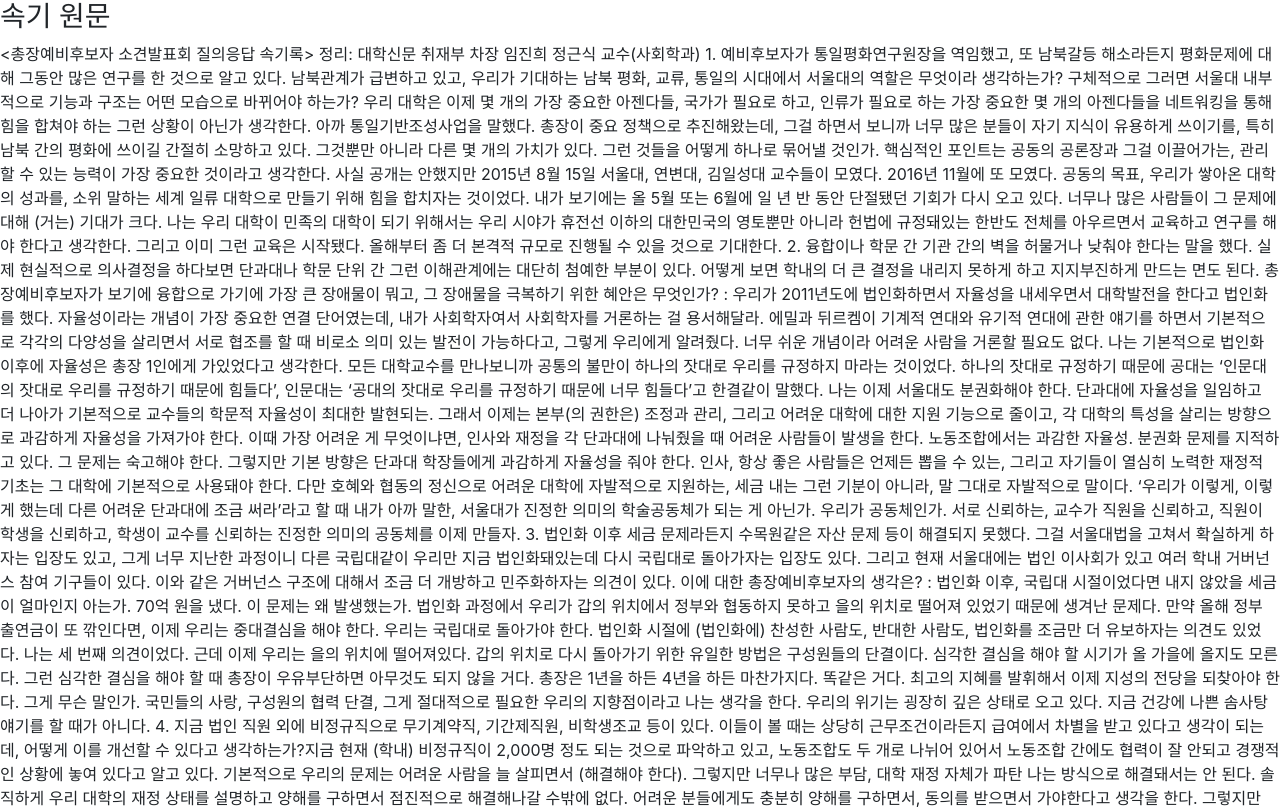
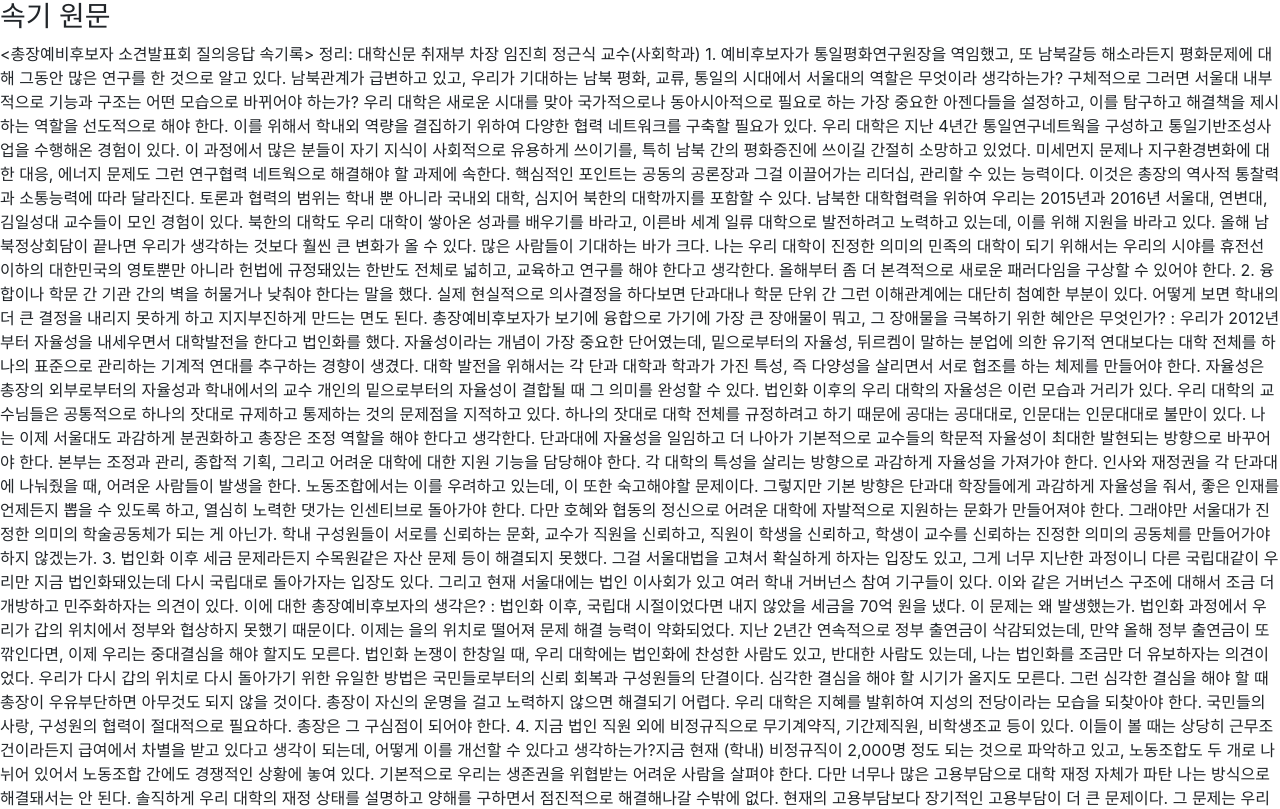
Before and after one commit to jinny7545/jinny7545.github.io, a plain HTML site: page index.html in a window 1280 px wide. Shown: the top 809 px of the page. Drawn offline with nearby package versions, Linux system fonts and the light colour scheme.

Commit message:
총장수정

```diff
--- a/index.html
+++ b/index.html
@@ -24,34 +24,40 @@
 정근식 교수(사회학과)
 
 1. 예비후보자가 통일평화연구원장을 역임했고, 또 남북갈등 해소라든지 평화문제에 대해 그동안 많은 연구를 한 것으로 알고 있다. 남북관계가 급변하고 있고, 우리가 기대하는 남북 평화, 교류, 통일의 시대에서 서울대의 역할은 무엇이라 생각하는가? 구체적으로 그러면 서울대 내부적으로 기능과 구조는 어떤 모습으로 바뀌어야 하는가?
-  우리 대학은 이제 몇 개의 가장 중요한 아젠다들, 국가가 필요로 하고, 인류가 필요로 하는 가장 중요한 몇 개의 아젠다들을 네트워킹을 통해 힘을 합쳐야 하는 그런 상황이 아닌가 생각한다. 아까 통일기반조성사업을 말했다. 총장이 중요 정책으로 추진해왔는데, 그걸 하면서 보니까 너무 많은 분들이 자기 지식이 유용하게 쓰이기를, 특히 남북 간의 평화에 쓰이길 간절히 소망하고 있다. 그것뿐만 아니라 다른 몇 개의 가치가 있다. 그런 것들을 어떻게 하나로 묶어낼 것인가. 핵심적인 포인트는 공동의 공론장과 그걸 이끌어가는, 관리할 수 있는 능력이 가장 중요한 것이라고 생각한다. 사실 공개는 안했지만 2015년 8월 15일 서울대, 연변대, 김일성대 교수들이 모였다. 2016년 11월에 또 모였다. 공동의 목표, 우리가 쌓아온 대학의 성과를, 소위 말하는 세계 일류 대학으로 만들기 위해 힘을 합치자는 것이었다.
-  내가 보기에는 올 5월 또는 6월에 일 년 반 동안 단절됐던 기회가 다시 오고 있다. 너무나 많은 사람들이 그 문제에 대해 (거는) 기대가 크다. 나는 우리 대학이 민족의 대학이 되기 위해서는 우리 시야가 휴전선 이하의 대한민국의 영토뿐만 아니라 헌법에 규정돼있는 한반도 전체를 아우르면서 교육하고 연구를 해야 한다고 생각한다. 그리고 이미 그런 교육은 시작됐다. 올해부터 좀 더 본격적 규모로 진행될 수 있을 것으로 기대한다.
+우리 대학은 새로운 시대를 맞아 국가적으로나 동아시아적으로 필요로 하는 가장 중요한 아젠다들을 설정하고, 이를 탐구하고 해결책을 제시하는 역할을 선도적으로 해야 한다. 이를 위해서 학내외 역량을 결집하기 위하여 다양한 협력 네트워크를 구축할 필요가 있다. 우리 대학은 지난 4년간 통일연구네트웍을 구성하고 통일기반조성사업을 수행해온 경험이 있다. 이 과정에서 많은 분들이 자기 지식이 사회적으로 유용하게 쓰이기를, 특히 남북 간의 평화증진에 쓰이길 간절히 소망하고 있었다.
+미세먼지 문제나 지구환경변화에 대한 대응, 에너지 문제도 그런 연구협력 네트웍으로 해결해야 할 과제에 속한다. 핵심적인 포인트는 공동의 공론장과 그걸 이끌어가는 리더십, 관리할 수 있는 능력이다. 이것은 총장의 역사적 통찰력과 소통능력에 따라 달라진다.
+토론과 협력의 범위는 학내 뿐 아니라 국내외 대학, 심지어 북한의 대학까지를 포함할 수 있다. 남북한 대학협력을 위하여 우리는 2015년과 2016년 서울대, 연변대, 김일성대 교수들이 모인 경험이 있다. 북한의 대학도 우리 대학이 쌓아온 성과를 배우기를 바라고, 이른바 세계 일류 대학으로 발전하려고 노력하고 있는데, 이를 위해 지원을 바라고 있다.
+올해 남북정상회담이 끝나면 우리가 생각하는 것보다 훨씬 큰 변화가 올 수 있다. 많은 사람들이 기대하는 바가 크다. 나는 우리 대학이 진정한 의미의 민족의 대학이 되기 위해서는 우리의 시야를 휴전선 이하의 대한민국의 영토뿐만 아니라 헌법에 규정돼있는 한반도 전체로 넓히고, 교육하고 연구를 해야 한다고 생각한다. 올해부터 좀 더 본격적으로 새로운 패러다임을 구상할 수 있어야 한다.
 
 2. 융합이나 학문 간 기관 간의 벽을 허물거나 낮춰야 한다는 말을 했다. 실제 현실적으로 의사결정을 하다보면 단과대나 학문 단위 간 그런 이해관계에는 대단히 첨예한 부분이 있다. 어떻게 보면 학내의 더 큰 결정을 내리지 못하게 하고 지지부진하게 만드는 면도 된다. 총장예비후보자가 보기에 융합으로 가기에 가장 큰 장애물이 뭐고, 그 장애물을 극복하기 위한 혜안은 무엇인가?
-  : 우리가 2011년도에 법인화하면서 자율성을 내세우면서 대학발전을 한다고 법인화를 했다. 자율성이라는 개념이 가장 중요한 연결 단어였는데, 내가 사회학자여서 사회학자를 거론하는 걸 용서해달라. 에밀과 뒤르켐이 기계적 연대와 유기적 연대에 관한 얘기를 하면서 기본적으로 각각의 다양성을 살리면서 서로 협조를 할 때 비로소 의미 있는 발전이 가능하다고, 그렇게 우리에게 알려줬다. 너무 쉬운 개념이라 어려운 사람을 거론할 필요도 없다. 나는 기본적으로 법인화 이후에 자율성은 총장 1인에게 가있었다고 생각한다. 모든 대학교수를 만나보니까 공통의 불만이 하나의 잣대로 우리를 규정하지 마라는 것이었다. 하나의 잣대로 규정하기 때문에 공대는 ‘인문대의 잣대로 우리를 규정하기 때문에 힘들다’, 인문대는 ‘공대의 잣대로 우리를 규정하기 때문에 너무 힘들다’고 한결같이 말했다.
-  나는 이제 서울대도 분권화해야 한다. 단과대에 자율성을 일임하고 더 나아가 기본적으로 교수들의 학문적 자율성이 최대한 발현되는. 그래서 이제는 본부(의 권한은) 조정과 관리, 그리고 어려운 대학에 대한 지원 기능으로 줄이고, 각 대학의 특성을 살리는 방향으로 과감하게 자율성을 가져가야 한다. 이때 가장 어려운 게 무엇이냐면, 인사와 재정을 각 단과대에 나눠줬을 때 어려운 사람들이 발생을 한다. 노동조합에서는 과감한 자율성. 분권화 문제를 지적하고 있다. 그 문제는 숙고해야 한다. 그렇지만 기본 방향은 단과대 학장들에게 과감하게 자율성을 줘야 한다. 인사, 항상 좋은 사람들은 언제든 뽑을 수 있는, 그리고 자기들이 열심히 노력한 재정적 기초는 그 대학에 기본적으로 사용돼야 한다. 다만 호혜와 협동의 정신으로 어려운 대학에 자발적으로 지원하는, 세금 내는 그런 기분이 아니라, 말 그대로 자발적으로 말이다. ‘우리가 이렇게, 이렇게 했는데 다른 어려운 단과대에 조금 써라’라고 할 때 내가 아까 말한, 서울대가 진정한 의미의 학술공동체가 되는 게 아닌가. 우리가 공동체인가. 서로 신뢰하는, 교수가 직원을 신뢰하고, 직원이 학생을 신뢰하고, 학생이 교수를 신뢰하는 진정한 의미의 공동체를 이제 만들자.
+: 우리가 2012년부터 자율성을 내세우면서 대학발전을 한다고 법인화를 했다. 자율성이라는 개념이 가장 중요한 단어였는데, 밑으로부터의 자율성, 뒤르켐이 말하는 분업에 의한 유기적 연대보다는 대학 전체를 하나의 표준으로 관리하는 기계적 연대를 추구하는 경향이 생겼다. 대학 발전을 위해서는 각 단과 대학과 학과가 가진 특성, 즉 다양성을 살리면서 서로 협조를 하는 체제를 만들어야 한다.
+자율성은 총장의 외부로부터의 자율성과 학내에서의 교수 개인의 밑으로부터의 자율성이 결합될 때 그 의미를 완성할 수 있다. 법인화 이후의 우리 대학의 자율성은 이런 모습과 거리가 있다. 우리 대학의 교수님들은 공통적으로 하나의 잣대로 규제하고 통제하는 것의 문제점을 지적하고 있다. 하나의 잣대로 대학 전체를 규정하려고 하기 때문에 공대는 공대대로, 인문대는 인문대대로 불만이 있다.
+나는 이제 서울대도 과감하게 분권화하고 총장은 조정 역할을 해야 한다고 생각한다. 단과대에 자율성을 일임하고 더 나아가 기본적으로 교수들의 학문적 자율성이 최대한 발현되는 방향으로 바꾸어야 한다. 본부는 조정과 관리, 종합적 기획, 그리고 어려운 대학에 대한 지원 기능을 담당해야 한다. 각 대학의 특성을 살리는 방향으로 과감하게 자율성을 가져가야 한다. 인사와 재정권을 각 단과대에 나눠줬을 때, 어려운 사람들이 발생을 한다. 노동조합에서는 이를 우려하고 있는데, 이 또한 숙고해야할 문제이다. 그렇지만 기본 방향은 단과대 학장들에게 과감하게 자율성을 줘서, 좋은 인재를 언제든지 뽑을 수 있도록 하고, 열심히 노력한 댓가는 인센티브로 돌아가야 한다. 다만 호혜와 협동의 정신으로 어려운 대학에 자발적으로 지원하는 문화가 만들어져야 한다. 그래야만 서울대가 진정한 의미의 학술공동체가 되는 게 아닌가. 학내 구성원들이 서로를 신뢰하는 문화, 교수가 직원을 신뢰하고, 직원이 학생을 신뢰하고, 학생이 교수를 신뢰하는 진정한 의미의 공동체를 만들어가야 하지 않겠는가.
 
 3. 법인화 이후 세금 문제라든지 수목원같은 자산 문제 등이 해결되지 못했다. 그걸 서울대법을 고쳐서 확실하게 하자는 입장도 있고, 그게 너무 지난한 과정이니 다른 국립대같이 우리만 지금 법인화돼있는데 다시 국립대로 돌아가자는 입장도 있다. 그리고 현재 서울대에는 법인 이사회가 있고 여러 학내 거버넌스 참여 기구들이 있다. 이와 같은 거버넌스 구조에 대해서 조금 더 개방하고 민주화하자는 의견이 있다. 이에 대한 총장예비후보자의 생각은?
-  : 법인화 이후, 국립대 시절이었다면 내지 않았을 세금이 얼마인지 아는가. 70억 원을 냈다. 이 문제는 왜 발생했는가. 법인화 과정에서 우리가 갑의 위치에서 정부와 협동하지 못하고 을의 위치로 떨어져 있었기 때문에 생겨난 문제다. 만약 올해 정부 출연금이 또 깎인다면, 이제 우리는 중대결심을 해야 한다. 우리는 국립대로 돌아가야 한다. 법인화 시절에 (법인화에) 찬성한 사람도, 반대한 사람도, 법인화를 조금만 더 유보하자는 의견도 있었다. 나는 세 번째 의견이었다. 근데 이제 우리는 을의 위치에 떨어져있다. 갑의 위치로 다시 돌아가기 위한 유일한 방법은 구성원들의 단결이다. 심각한 결심을 해야 할 시기가 올 가을에 올지도 모른다. 그런 심각한 결심을 해야 할 때 총장이 우유부단하면 아무것도 되지 않을 거다. 총장은 1년을 하든 4년을 하든 마찬가지다. 똑같은 거다. 최고의 지혜를 발휘해서 이제 지성의 전당을 되찾아야 한다. 그게 무슨 말인가. 국민들의 사랑, 구성원의 협력 단결, 그게 절대적으로 필요한 우리의 지향점이라고 나는 생각을 한다. 우리의 위기는 굉장히 깊은 상태로 오고 있다. 지금 건강에 나쁜 솜사탕 얘기를 할 때가 아니다.
+: 법인화 이후, 국립대 시절이었다면 내지 않았을 세금을 70억 원을 냈다. 이 문제는 왜 발생했는가. 법인화 과정에서 우리가 갑의 위치에서 정부와 협상하지 못했기 때문이다. 이제는 을의 위치로 떨어져 문제 해결 능력이 약화되었다. 지난 2년간 연속적으로 정부 출연금이 삭감되었는데, 만약 올해 정부 출연금이 또 깎인다면, 이제 우리는 중대결심을 해야 할지도 모른다. 법인화 논쟁이 한창일 때, 우리 대학에는 법인화에 찬성한 사람도 있고, 반대한 사람도 있는데, 나는 법인화를 조금만 더 유보하자는 의견이었다. 우리가 다시 갑의 위치로 다시 돌아가기 위한 유일한 방법은 국민들로부터의 신뢰 회복과 구성원들의 단결이다. 심각한 결심을 해야 할 시기가 올지도 모른다. 그런 심각한 결심을 해야 할 때 총장이 우유부단하면 아무것도 되지 않을 것이다. 총장이 자신의 운명을 걸고 노력하지 않으면 해결되기 어렵다. 우리 대학은 지혜를 발휘하여 지성의 전당이라는 모습을 되찾아야 한다. 국민들의 사랑, 구성원의 협력이 절대적으로 필요하다. 총장은 그 구심점이 되어야 한다.
 
-  4. 지금 법인 직원 외에 비정규직으로 무기계약직, 기간제직원, 비학생조교 등이 있다. 이들이 볼 때는 상당히 근무조건이라든지 급여에서 차별을 받고 있다고 생각이 되는데, 어떻게 이를 개선할 수 있다고 생각하는가?지금 현재 (학내) 비정규직이 2,000명 정도 되는 것으로 파악하고 있고, 노동조합도 두 개로 나뉘어 있어서 노동조합 간에도 협력이 잘 안되고 경쟁적인 상황에 놓여 있다고 알고 있다. 기본적으로 우리의 문제는 어려운 사람을 늘 살피면서 (해결해야 한다). 그렇지만 너무나 많은 부담, 대학 재정 자체가 파탄 나는 방식으로 해결돼서는 안 된다. 솔직하게 우리 대학의 재정 상태를 설명하고 양해를 구하면서 점진적으로 해결해나갈 수밖에 없다. 어려운 분들에게도 충분히 양해를 구하면서, 동의를 받으면서 가야한다고 생각을 한다. 그렇지만 지금 당장에 너무나 큰 그런 재정적 부담은 생기지 않는다. 이미 상당한 정도 각 단과대에서 고용된 사람들이 재원은 다 있기 때문이다. 문제는 일원화되고 완전히 정규직화 됐을 때에 (재정 부담이) 장기적일 것인가에 불안이 큰 거다. 그 문제는 우리가 좀 더 연구를 하고 장기적으로 또 토론을 해서 지혜롭게 풀어나가야 할 문제라고 생각한다.
+4. 지금 법인 직원 외에 비정규직으로 무기계약직, 기간제직원, 비학생조교 등이 있다. 이들이 볼 때는 상당히 근무조건이라든지 급여에서 차별을 받고 있다고 생각이 되는데, 어떻게 이를 개선할 수 있다고 생각하는가?지금 현재 (학내) 비정규직이 2,000명 정도 되는 것으로 파악하고 있고, 노동조합도 두 개로 나뉘어 있어서 노동조합 간에도 경쟁적인 상황에 놓여 있다. 기본적으로 우리는 생존권을 위협받는 어려운 사람을 살펴야 한다. 다만 너무나 많은 고용부담으로 대학 재정 자체가 파탄 나는 방식으로 해결돼서는 안 된다. 솔직하게 우리 대학의 재정 상태를 설명하고 양해를 구하면서 점진적으로 해결해나갈 수밖에 없다. 현재의 고용부담보다 장기적인 고용부담이 더 큰 문제이다. 그 문제는 우리가 좀 더 연구를 하고 장기적으로 또 토론을 해서 지혜롭게 풀어나가야 할 문제라고 생각한다.
 
 5. 연건캠퍼스가 상당히 과밀화됐고, 낙후된 문제가 심각하고, 연구공간도 부족하다. 그래서 간호대가 관악캠퍼스로 이전하는 것을 적극적으로 추진해왔다. 여기에 대해서 후보자는 어떤 의견인가.
-  엊그제 연건캠퍼스에서 그 문제에 대해서 충분히 토론을 했는데 관악캠퍼스 사람들도 그 문제에 대해 관심이 많은 것 같다. 1975년도에 종합화를 할 때 의대, 치대, 보건대학원, 간호대를 연건캠퍼스에 놓고 왔다. 그리고 바로 옆에 (있었던) 문리대 부지와 법대 부지는, 법대 부지는 도서관으로, 문리대 부지는 방송통신대학으로. 우리 선배들이 30년, 40년 뒤에 서울대가 얼마나 발전할지 사회가 얼마나 빠르게 변할지를 미처 몰랐다. 근본적으로 우리 연건캠퍼스 공간으로는 대한민국, 나아가서 한민족의 새로운 의생명산업단지, 의생명연구단지를 만드는 데 근본적으로 제약이 있다고 본다. 이 문제는 총장과 대통령이 협상해야 할 문제다. 개별적으로는 연건과 용산을 통째로 바꾸는 문제를 얘기했다. 너무 반대가 많았다. 다른 제안도 있었지만 그것은 아직 공개할 수 있는 것은 아니고, 나는 근본적인 해결과 부분적인 해결 두 가지 방향 속에서 우리가 신중하게 모색을 해야 한다고 생각한다.
-  간호대는 이제 과거의 너싱(nursing) 중심이 아니라 케어 소사이어티(care society) 중심으로 바뀌어야 하기 때문에 간호학 자체가 성격이 변하고 있다고 본다. 관악캠퍼스에 오겠다고 하는 간호대 교수들의 간절한 소망을 다른 대학 교수들이 들어줘야 할 때라고 생각한다. 내가 들어주는 게 아니라 다른 구성원들이 간호대의 간절한 소망을 들어줘야 하는 것이 아닌가. 행정대학원은 어떤가. 행정대학원에서도 들어줘야 한다. 법대에서도 들어줘야 한다. ‘내 일이 아니니까 알아서 해라’는 그런 태도가 우리의 거리를, 불신을 키운 핵심적인 요소라는 걸 깨닫고 있다.
+엊그제 연건캠퍼스에서 그 문제에 대해서 충분히 토론을 했다. 1975년도에 종합화를 할 때 의대, 치대, 보건대학원, 간호대를 연건캠퍼스에 두는 방식으로 계획되었다. 바로 옆에 있었던 문리대 부지는 방송통신대학으로 이관되었다. 우리 선배들이 30년, 40년 뒤에 서울대가 얼마나 발전할지 사회가 얼마나 빠르게 변할지를 미처 몰랐던 것이다. 현재의 우리 연건캠퍼스 공간으로는 대한민국, 나아가서 한민족의 새로운 의생명 연구단지, 의생명산업단지를 만드는 데 근본적인 제약이 있다. 이 문제는 총장과 정부와 협상해야 할 문제다. 대안으로 용산 미군기지가 떠오르는데, 이는 현재로서는 매우 어렵다. 다른 제안도 있었지만, 나는 근본적인 해결과 부분적인 해결 두 가지 방향 속에서 우리가 토론을 통하여 합의점을 도출해야 한다고 생각한다.
+간호대 이전 문제가 대학의 쟁점 중의 하나이다. 사회가 과거의 너싱(nursing) 중심이 아니라 케어 소사이어티(care society)로 바뀌고, 간호학 자체가 성격이 변하고 있어서 관악캠퍼스로 이전한다는 희망이 타당성이 있다. 간호대의 간절한 소망을 다른 대학들이 들어줘야 할 때라고 생각한다. 총장 개인이 들어주는 게 아니라 다른 구성원들이 들어줘야 그 문제가 원활하게 해결된다고 생각한다.
 
 6. 학내에서 논란이 되고 있는 교수 학생 관계에서 성 관련, 또 부당한 대우. 이에 대해서 학생 커뮤니티에서 문제제기가 계속되고 있는 상태다. 본인이 잘 아시리라 믿는다. 어떤 입장인지. 어떻게 이 문제를 해결할 수 있을지 말해 달라.
-  지난 1년간 내 내면세계를 지배한, 가장 골치 아픈 문제가 그거였다. 나는 학생들처럼 젊게 사려고 하는데 알게 모르게 3, 40년 전의 사고가 불쑥 튀어나온다. 많은 교수들은 ‘아무리 생각해도 나는 잘못한 게 없는데 왜 학생들은 거리감을 느낄까’(라고 생각하고), 반대로 학생들 입장에서는 ‘(교수들이) 정말로 이상한 사람들이다’(라고 생각한다). 이 감각의 차이가 상당히 크다. 그런 문제야 말로 나는 친밀한 진정성을 내세운다. 친밀한 진정성을 가지고 서로를 이해해야 하는 그런 작업이다. 학생도 교수들을 이해해야 하고, 교수들은 훨씬 더 깊은 애정을 가지고 학생들을 이해를 해야 한다.
-  또 한 가지 국립대 시절, 공무원 시절에 있었던 징계규정이 아직 바뀌지 않았다. 알다시피 중요한 문제가 발생했을 때 교수들에 대한 징계 규정은 3개월 정직과 해임, 그 사이에 너무나 큰 간격이 있는데도 불구하고 그걸 제대로 해결해주지 못했기 때문에, 제대로 조정을 할 수 없었다. 그리고 이 법 감각, 정상적인, 어떤 ‘우리 이정도면 충분한 제재가 됐지’라고 하는 그 적절한 법 감각을 찾기가 굉장히 어려운 상태다. 이 부분을 명백하게 말하면 우리가 법인화 이후에 공무원 규정을 제대로 손질하지 못했기 때문에 발생한 문제기도 하다.
-  직원들의 규정, 처벌 규정, 이걸 확실하게 시대에 맞게, 기본적으로 인권 문제는 피해자 중심적으로 생각해야 문제를 해결할 수 있다. 피해자가 양해하지 않는 용서, 화해는 불가능한 거다. 그 문제는 확실하게 서울대가 더 이상 갑질의 온상이라고 하는, 성희롱의 온상이라고 하는 오명을 벗어나야 한다. 같은 문제가 있다 하더라도 서울대에 더 민감하다. 그런 오해 풀 책임이 누구한테 있나. 총장에게 있다.
+지난 1년간 내 내면세계를 지배한, 가장 골치 아픈 문제가 그거였다. 나는 우리 대학사회에서 교수님들과 학생들과 인권에 대한 감각의 차이가 있고, 과거의 관행에 대한 인식의 차이가 크다고 본다. 그런 문제야 말로 새로운 인권감수성에 충실할 때 해결된다. ‘친밀한 진정성’을 가지고 서로를 이해해야 해결될 수 있다. 교수들은 훨씬 더 깊은 애정을 가지고 학생들을 이해를 해야 한다.
+한기지 문제는 예방교육과 사후처리 사이에 중간단계, 즉 인권침해 예방을 위한 경보제도가 없다는 것이다. 인권 옴부즈맨 제도 도입을 통해 위험을 감지하고 경보를 발령하여 큰 인권침해사건으로 번지지 않을 제도적 장치가 필요하다.
+또 한 가지 문제는 과거의 국립대 공무원 시절에 있었던 징계규정이 아직 바뀌지 않았다는 점이다. 알다시피 중요한 문제가 발생했을 때 교원 징계 규정은 3개월 정직과 해임, 그 사이에 너무나 큰 간격이 있다. 우리가 법인화 이후에 공무원 규정을 제대로 손질하지 못했기 때문에 발생한 문제기도 하다. 따라서 징계규정이 보완될 필요가 있다. 총장은 특정 구성원의 입장에서 볼 것이 아니라 균형감각을 가지고 인권보호와 피해자 구제의 원칙에 충실해야 한다.
+기본적으로 인권 문제는 피해자 중심적으로 생각해야 문제를 해결할 수 있다. 피해자가 양해하지 않는 용서, 화해는 불가능한 거다. 서울대는 이제 좀더 많은 노력을 통해, 단호하게 갑질이나 성희롱의 오명을 벗어나야 하며, 같은 문제라고 하더라도 서울대에 대해서는 시민들이 더 민감하게 반응하고 있는데, 총장은 그런 오해를 적극적으로 불식시킬 책임이 있다.
 
 7. 다양성의 존중, 증진과 관련한 질문이다. 양성평등에서 특히 소수자인 여성에 대한 지원 내지는 배려, 참여 확대 이런 것들에 대해 어떤 생각이고 또 한 축에 외국인 교수, 학생이 있다. 이들에 대한 지원이 상당히 미흡하다는 게 일반적인 생각이다. 그 두 가지, 양성평등과 외국인 지원 관련해서 말해달라.
-  요새는 양성평등이 아니고 성평등이라고 한다. 아직도 양성평등이라고 하나. 기본적으로 우리 학교가 입학생 수준으로 보면 여학생 입학률이 42% 정도 된다. 교수들은 15% 구성비가 된다. 보직교수 구성비는 그것보다 더 떨어져있다. 나는 서울대가 성평등 문제에서 가장 모범적인 대학이 돼야 한다고 생각한다. 서울대가 가면 다른 대학도 전부 따라오게 돼있다. 외국인 문제, 너무 많은 문화적 거리감과 어려움 때문에 못 다가간다. 외국인 교수들은 ‘전부 한 번에 해결되는 원스톱 서비스 오피스를 만들어달라’, 이런 요구를 하고 있다. 총장 취임과 동시에 만들 것이다. 국제화를 위해 국제부총장 제도 또한 실시할 거다. 국제부총장 하에서 국제 업무를 담당하는 전문 직원들을 양성할 거다. 여러분 많이 도와달라.
+요즘는 양성평등보다는 성평등이라는 표현이 정확하다. 법률적으로 양성평등이라고 하더라도 인권감수성의 차원에서는 성평등이 좀더 발전된 개념이다. 우리 대학의 젠더문제로 여성교수의 비율이나 의사결정능력의 문제가 있다. 우리 대학은 여학생 입학률이 42%, 여성교수 비율은 15%정도이고, 보직교수 구성비도 유사하다. 나는 장기적 계획하에 여성교수의 비율을 늘려갈 것이고, 여성교수들의 의사결정과정 참여도 강화할 것이다. 서울대가 성평등 문제에서 가장 모범적인 대학이 돼야 한다고 생각한다. 서울대 모델은 다른 대학에 영향력이 크다.
+이외에 외국인 교수 및 학생의 문제도 있다. 외국인 교수들은 문화적 거리감과 시설부족을 호소하고 있다. 외국인 교수들은 원활한 생활을 위하여 ‘한 번에 해결되는 원스톱 서비스 오피스를 만들어달라’고 요구하고 있다. 타당하고 시급한 해결이 필요하다. 나는 국제화를 책임있게 추진하기 위해 국제부총장 제도를 도입할 것이며, 국제 업무를 담당하는 전문 직원들을 양성할 계획이다.
+장애인 문제도 더 적극적으로 고려되어야 한다.
 
 8. 부설학교도 서울대 구성원이다. 부설학교에 대한 지원이 그동안 사실 법인화 전환과정에서 약속한 것에 비해 턱없이 부족한 게 사실이다. 20초 내로 부설학교에 대한 양성 방안을 말하자면?
-  가장 중요한 건 서울대 구성원들이 부설학교에 가봐야 한다. 부설학교 가본 사람이 있는가? 가서 보면 ‘아 이게 어떤 의미가 있구나’(라는 것을 알 수 있다). 부설학교 진흥원을 만들 것이다. 부설학교는 한국 중등교육의 굉장히 중요한 실험 모델의 장이 돼야 한다.
+가장 중요한 것은 서울대 구성원들이 부설학교의 존재를 인식하고 그 필요성을 깨닫는 것이며, 직접 방문하여 그 중요성을 알아야 한다. 부설학교 진흥원을 만들어 부설학교의 발전을 도모할 것이다. 이 학교들은 한국 중등교육의 발전을 위한 중요한 실험장이 되어야 한다.
 
-  마무리 인사(10초): 나는 내 욕심으로 총장이 되려는 사람이 아니다. 나는 총장이 안 돼도 괜찮다. 잘 생각하자. 사회가 변화하고, 새로운 인류의 지성 생산방식이 달라지고 있다. 이제 지엽적으로 재정 문제나 무슨 그런 문제를 서울대 총장이 얘기하지 않아야 한다. 정말 고맙다.
+마무리 인사(10초): 나는 개인적 영광을 위하여 총장이 되려는 사람이 아니고, 대학발전을 위해 입후보하였다. 사회가 크게 변화하고 있고, 서울대도 크게 변화하기를 국민들이 바라고 있다. 인류의 지식 생산방식도 달라지고 있다. 이제 서울대가 기득권을 지킨다는 이미지를 탈피하고 다시 국민들을 위해 희생하고 새로운 꿈을 제시할 수 있어야 한다. 새로운 시대를 이끌 철학과 역사적 통찰력을 갖춘 총장이 필요하다.
 </p>
 
 
```
Lines whose indentation alone changed are shown as unchanged.
